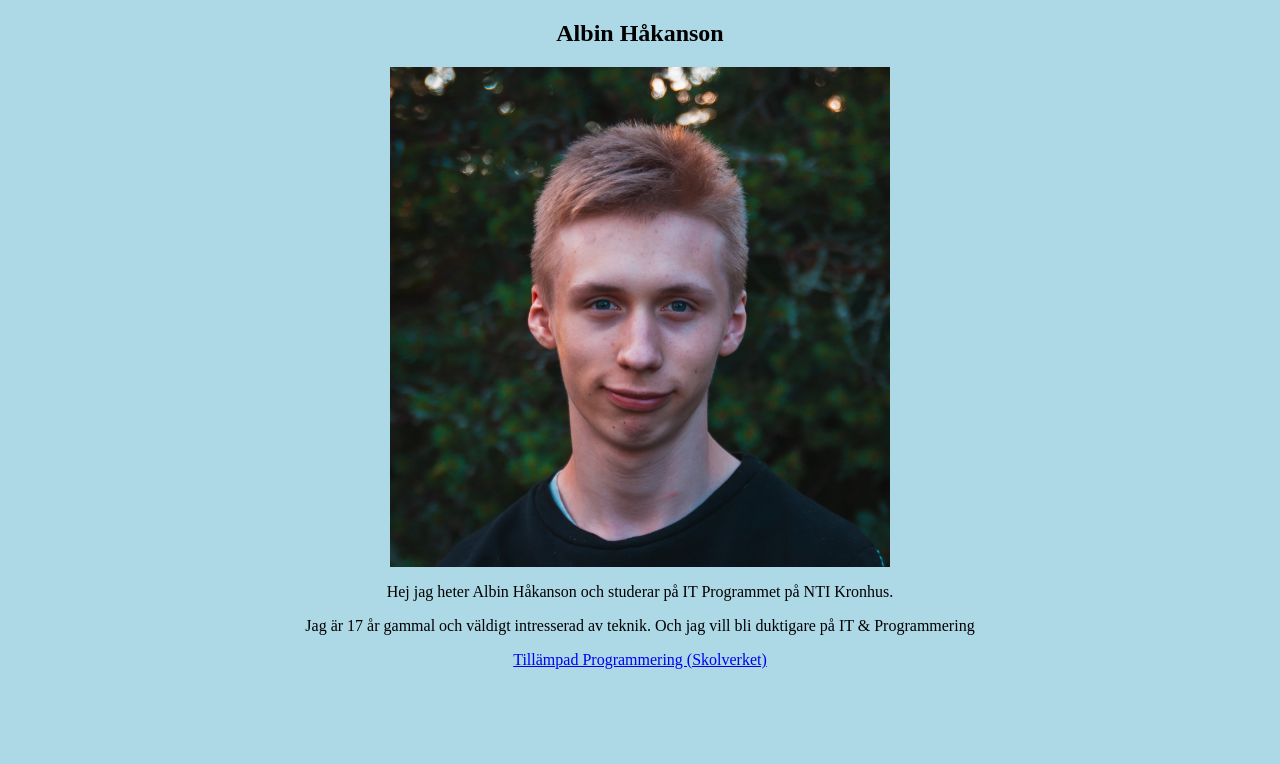
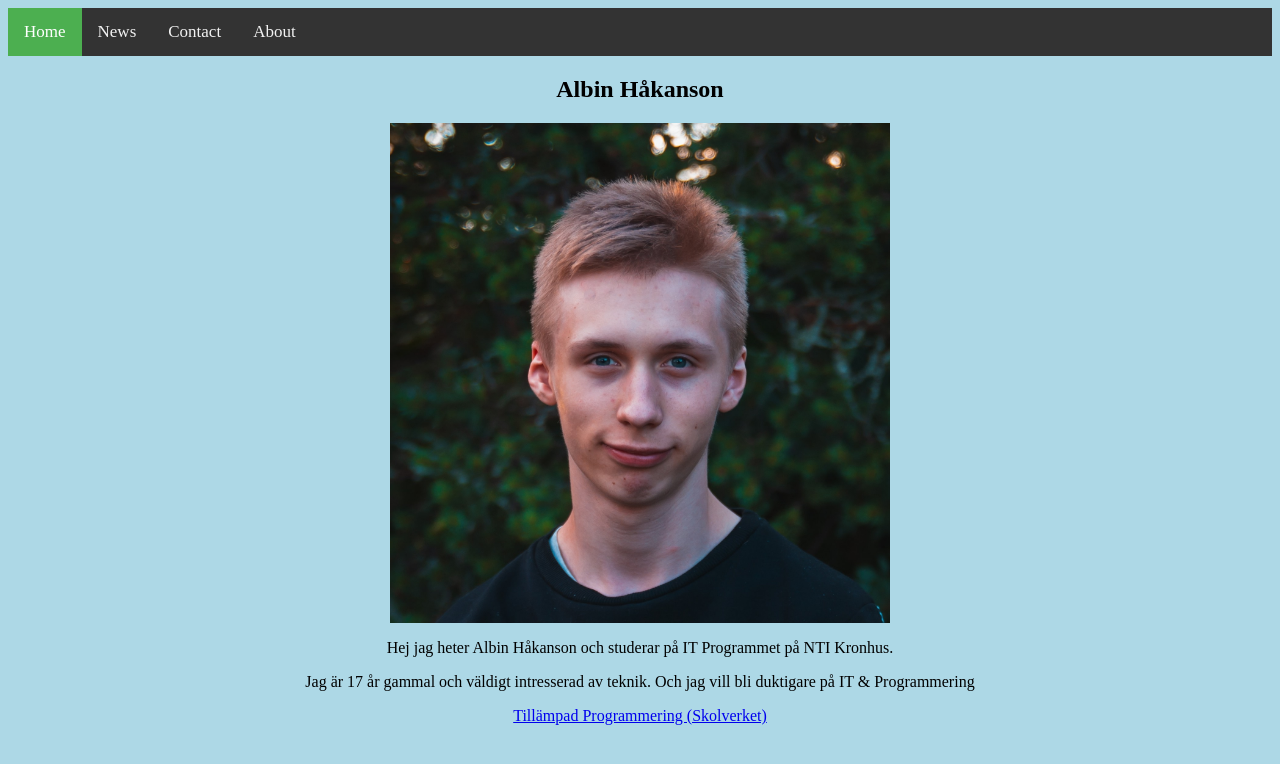
Before and after one commit to Slitzo3/albin_hakanson_it19a, a plain HTML site: page Tillämpad Programmering 1/First page/firstpage.html in a window 1280 px wide. Drawn offline with Linux system fonts and the light colour scheme.

Commit message:
Added navbar

```diff
--- a/Tillämpad Programmering 1/First page/css/styles.css
+++ b/Tillämpad Programmering 1/First page/css/styles.css
@@ -10,3 +10,31 @@ body {
   h2 {text-align: center;}
   p {text-align: center;}
   a href {text-align: center;}
+
+/* Add a black background color to the top navigation */
+.navbar {
+  background-color: #333;
+  overflow: hidden;
+}
+
+/* Style the links inside the navigation bar */
+.navbar a {
+  float: left;
+  color: #f2f2f2;
+  text-align: center;
+  padding: 14px 16px;
+  text-decoration: none;
+  font-size: 17px;
+}
+
+/* Change the color of links on hover */
+.navbar a:hover {
+  background-color: #ddd;
+  color: black;
+}
+
+/* Add a color to the active/current link */
+.navbar a.active {
+  background-color: #4CAF50;
+  color: white;
+}
--- a/Tillämpad Programmering 1/First page/firstpage.html
+++ b/Tillämpad Programmering 1/First page/firstpage.html
@@ -5,6 +5,13 @@
     <meta name="viewport" content="width=device-width, initial-scale=1.0">
     <link rel="stylesheet" href="css/styles.css">
     <title>Albin Håkanson</title>
+
+    <div class="navbar">
+        <a class="active" href="#home">Home</a>
+        <a href="#news">News</a>
+        <a href="#contact">Contact</a>
+        <a href="#about">About</a>
+      </div>
 </head>
 <body>
     <h2>Albin Håkanson</h2>
```
